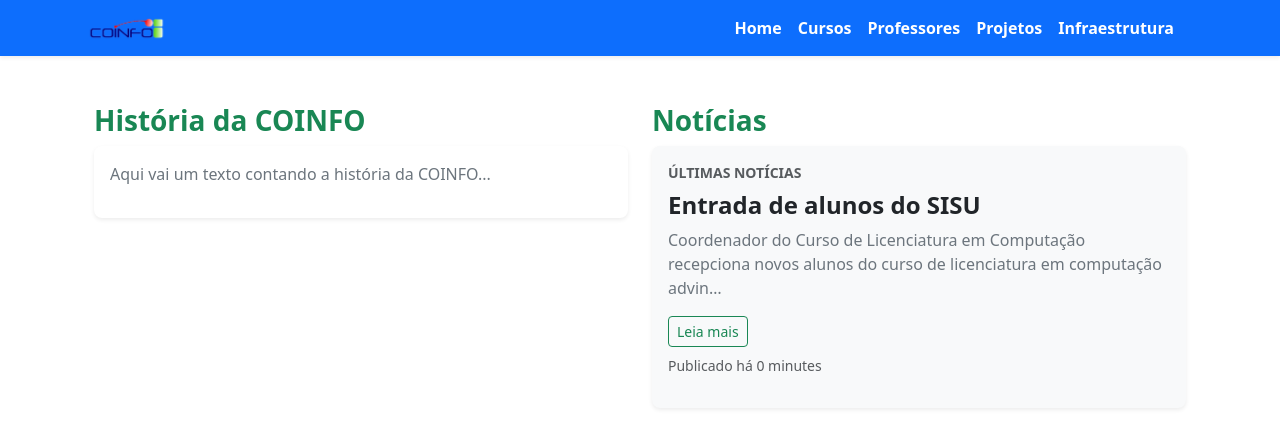
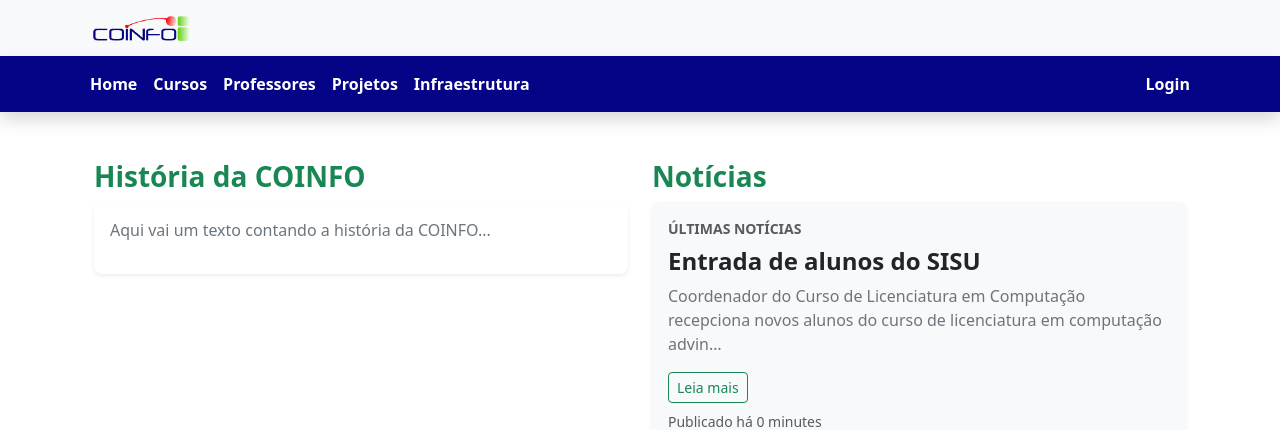
Before and after one commit to gabrielmenezes30/coinfo, a Django app: page / in a window 1280 px wide. Shown: the top 430 px of the page. Run offline with Django 5.2, Linux system fonts and the light colour scheme; data comes from the database, SQL or seed files in the repository; some libraries are stand-ins or nearby versions.

Commit message:
Alteraçõs no Layout

```diff
--- a/sistema/templates/base.html
+++ b/sistema/templates/base.html
@@ -6,51 +6,54 @@
     <meta charset="UTF-8">
     <meta name="viewport" content="width=device-width, initial-scale=1.0">
     <link rel="stylesheet" href="{% static 'css/bootstrap.min.css' %}">
-    <title>{% block title %}COINFO{% endblock %}</title>
+    <link rel="stylesheet" href="{% static 'css/style.css' %}">  <!-- Arquivo CSS personalizado -->
+    <title>{% block title %} {% endblock %}</title>
 </head>
 <body>
-    <header>
-        <nav class="navbar navbar-expand-lg navbar-dark bg-primary shadow-sm">
+    <header class="bg-light">
+        <div class="container d-flex justify-content-between align-items-center py-2">
+            <div class="d-flex align-items-center">
+                <a href="{% url 'home' %}">
+                    <img src="{% static 'assets/coinfo_png.png' %}" alt="Logo COINFO" width="120">
+                </a>
+            </div>
+        </div>
+
+        <nav class="navbar navbar-expand-lg custom-navbar fw-semibold shadow">
             <div class="container">
-                <!-- Logo -->
-                <a class="navbar-brand d-flex align-items-center" href="{% url 'home' %}">
-                    <img src="{% static 'assets/coinfo_png.png' %}" alt="Logo COINFO" width="90" class="me-2">
-                </a>
-
-                <!-- Botão Mobile -->
-                <button class="navbar-toggler" type="button" data-bs-toggle="collapse" data-bs-target="#navbarNav"
-                        aria-controls="navbarNav" aria-expanded="false" aria-label="Toggle navigation">
+                <button class="navbar-toggler" type="button" data-bs-toggle="collapse" data-bs-target="#navbarNav" aria-controls="navbarNav" aria-expanded="false" aria-label="Toggle navigation">
                     <span class="navbar-toggler-icon"></span>
                 </button>
-
-                <!-- Itens do Menu -->
                 <div class="collapse navbar-collapse" id="navbarNav">
-                    <ul class="navbar-nav ms-auto">
+                    <ul class="navbar-nav me-auto">
                         <li class="nav-item">
-                            <a class="nav-link text-white fw-semibold" href="{% url 'home' %}">Home</a>
+                            <a class="nav-link text-white" href="{% url 'home' %}">Home</a>
                         </li>
                         <li class="nav-item">
-                            <a class="nav-link text-white fw-semibold" href="{% url 'cursos' %}">Cursos</a>
+                            <a class="nav-link text-white" href="{% url 'cursos' %}">Cursos</a>
                         </li>
                         <li class="nav-item">
-                            <a class="nav-link text-white fw-semibold" href="{% url 'professores_list' %}">Professores</a>
+                            <a class="nav-link text-white" href="{% url 'professores_list' %}">Professores</a>
                         </li>
                         <li class="nav-item">
-                            <a class="nav-link text-white fw-semibold" href="#">Projetos</a>
+                            <a class="nav-link text-white" href="#">Projetos</a>
                         </li>
                         <li class="nav-item">
-                            <a class="nav-link text-white fw-semibold" href="#">Infraestrutura</a>
+                            <a class="nav-link text-white" href="#">Infraestrutura</a>
                         </li>
                     </ul>
 
-                    <!-- Login / Logout -->
-                    <ul class="navbar-nav ms-lg-3">
+                    <ul class="navbar-nav">
                         {% if user.is_authenticated %}
                         <li class="nav-item">
                             <form method="post" action="{% url 'logout' %}">
                                 {% csrf_token %}
-                                <button type="submit" class="btn btn-danger text-white fw-semibold">Logout</button>
+                                <button type="submit" class="btn btn-danger text-white">Logout</button>
                             </form>
+                        </li>
+                        {% else %}
+                        <li class="nav-item">
+                            <a class="nav-link btn btn-light text-primary" href="{% url 'login' %}">Login</a>
                         </li>
                         {% endif %}
                     </ul>
--- a/sistema/templates/index.html
+++ b/sistema/templates/index.html
@@ -1,4 +1,5 @@
 {% extends 'base.html' %}
+{% load static %}
 
 {% block content %}
 
--- a/static/css/style.css
+++ b/static/css/style.css
@@ -4,14 +4,14 @@
     box-sizing: border-box;
 }
 
-nav{
-    width: 100%;
-    padding: 30px;
-    background-color: rgb(0, 85, 197);
-    display: flex;
+.custom-navbar {
+    background-color: #050487 !important;
 }
 
-nav ul{
-    display: flex;
-    flex: end;
+.custom-navbar .nav-link {
+    color: white !important;
 }
+
+.custom-navbar .nav-link:hover {
+    color: #d4d4ff !important;
+}
```
Also changed, not shown: db.sqlite3.
